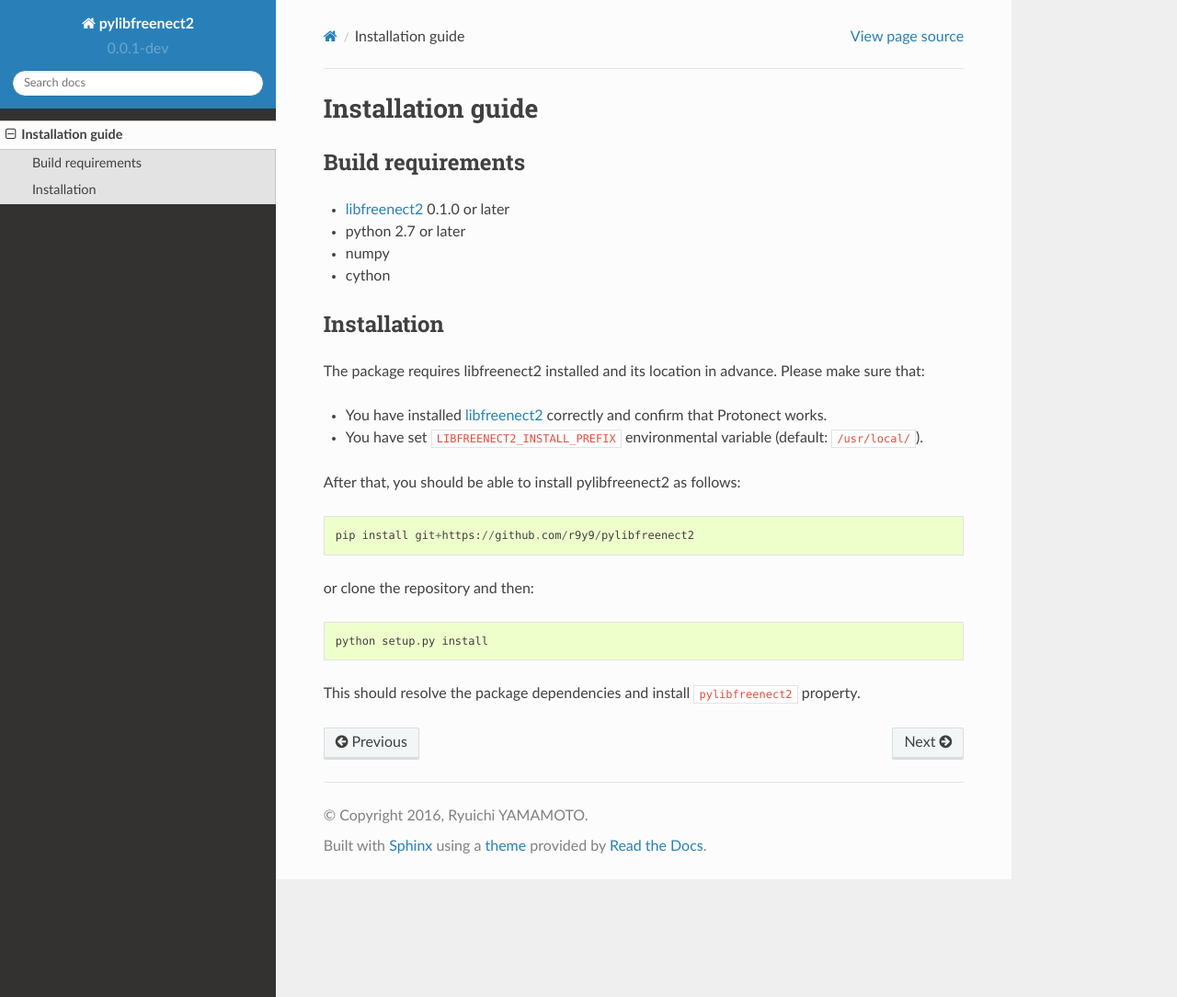
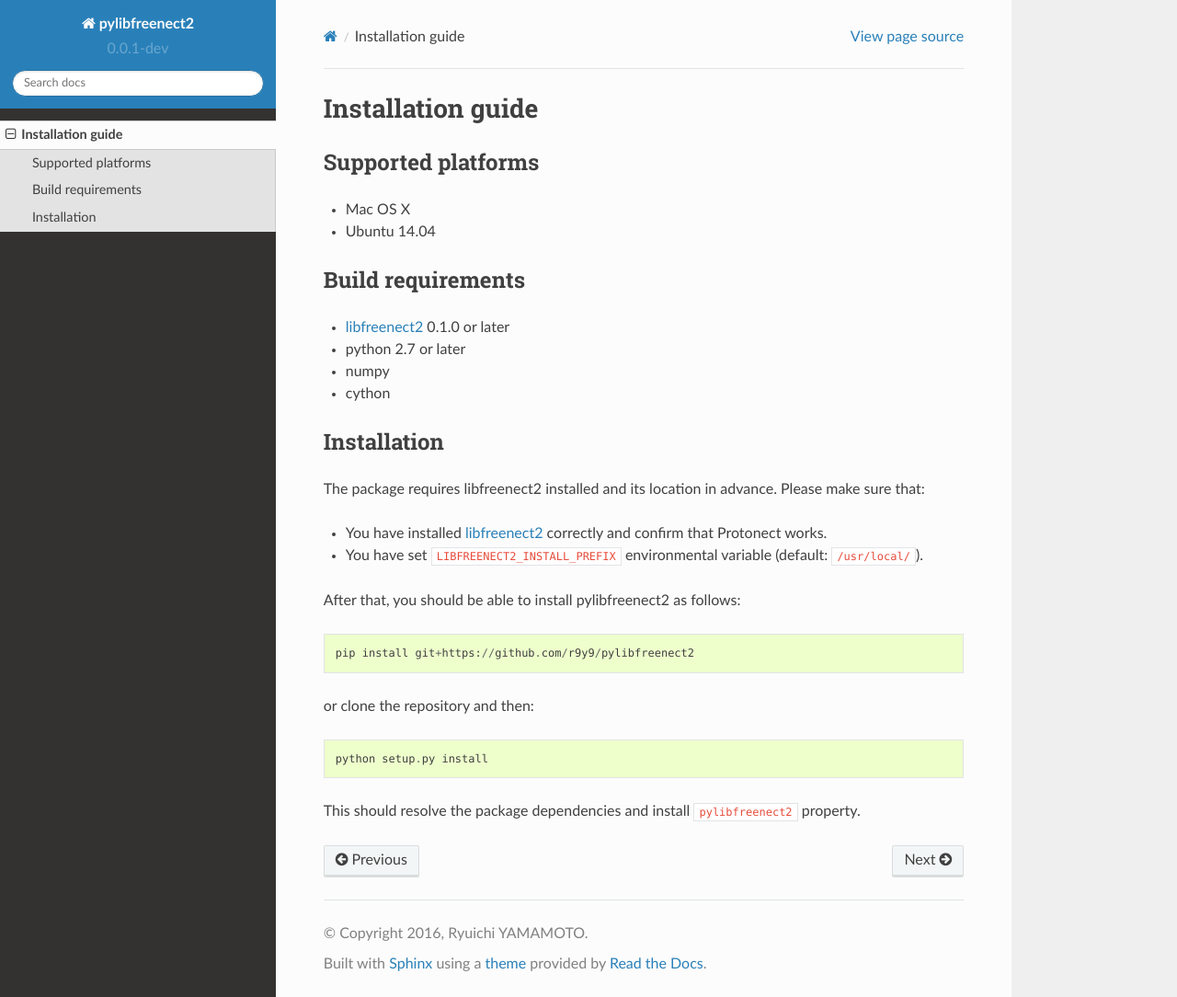
Before and after one commit to r9y9/pylibfreenect2, a Sphinx documentation site: the page built from docs/introduction.rst, in a window 1280 px wide and 1084 px high. Shown: the whole window at 92% size. Built offline with Sphinx 7.4.7 and the Read the Docs theme 2.0.0, drawn with Linux system fonts in a browser that asks for light colours.

Commit message:
doc: supported platform

```diff
--- a/docs/introduction.rst
+++ b/docs/introduction.rst
@@ -1,5 +1,11 @@
 Installation guide
 ==================
+
+Supported platforms
+-------------------
+
+- Mac OS X
+- Ubuntu 14.04
 
 Build requirements
 ------------------
```
